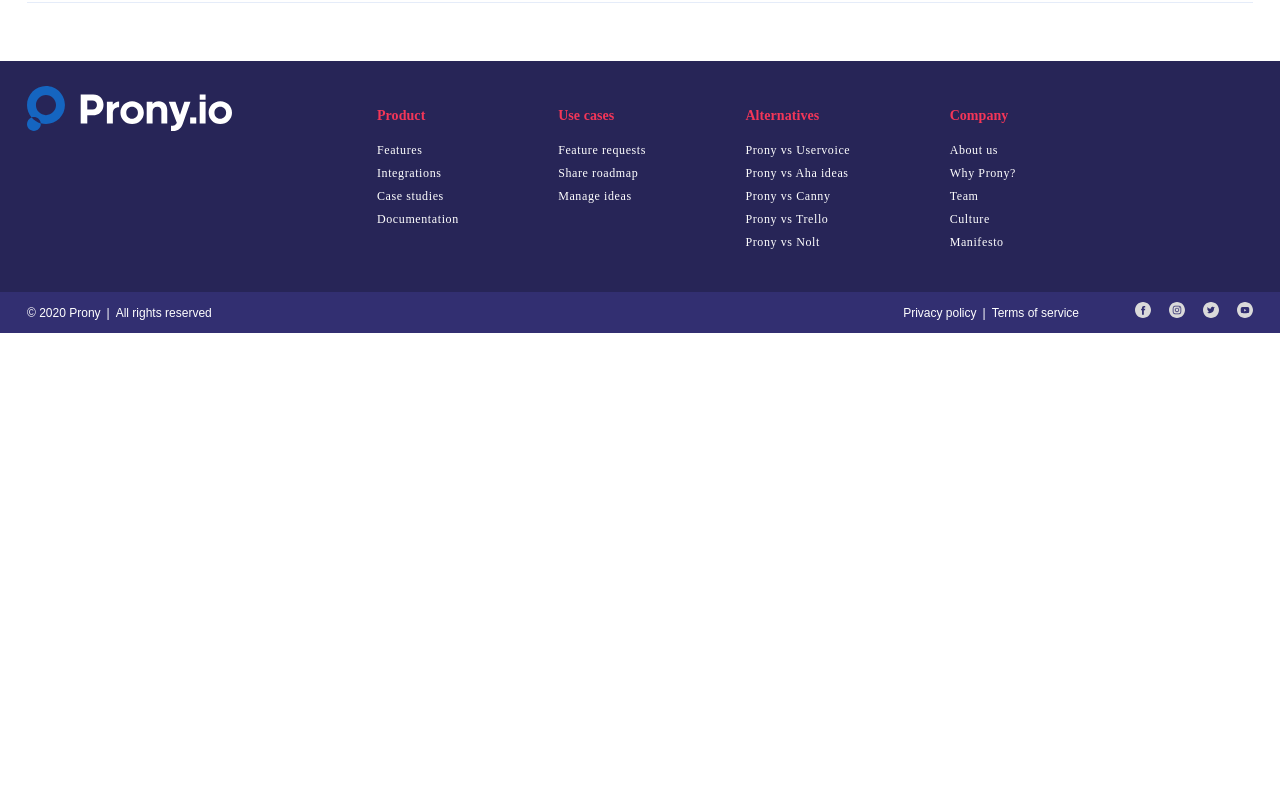
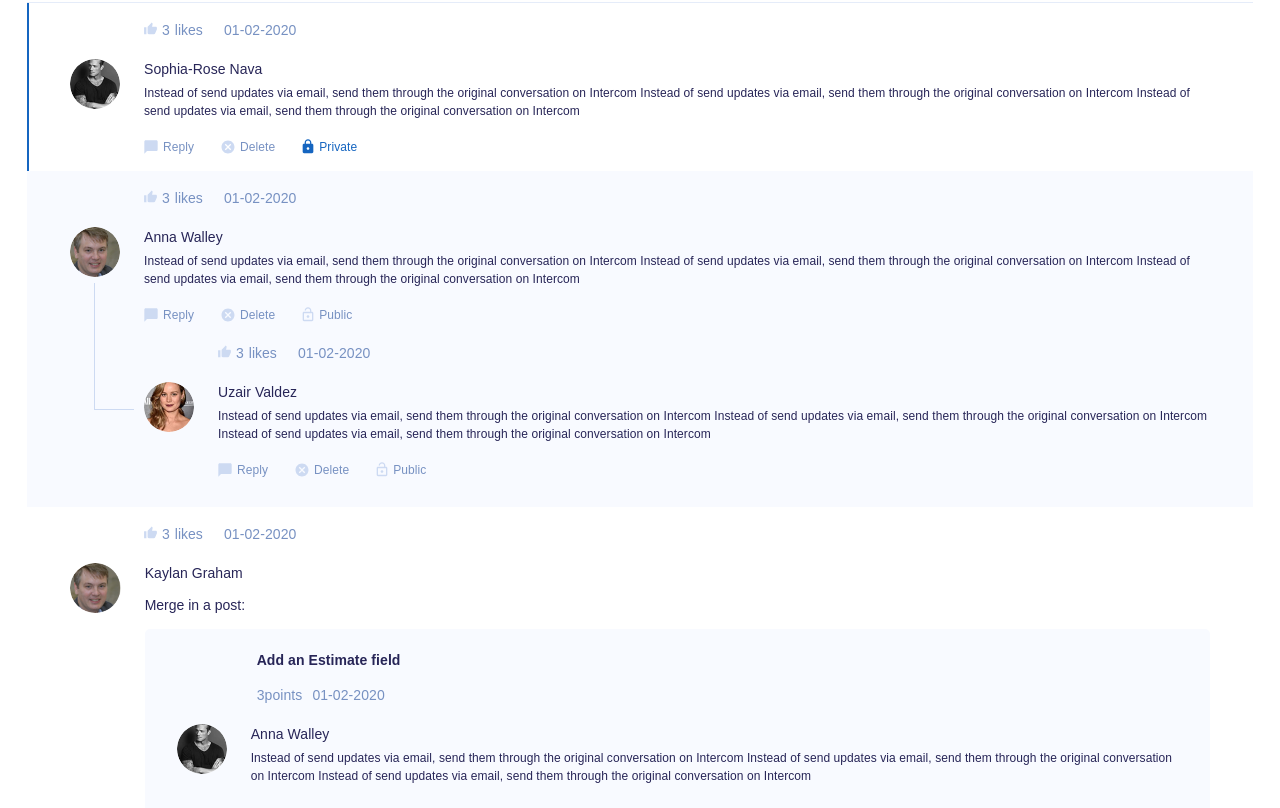
Before and after one commit to MTONSEG/prony_workspace, a React (Create React App) app: page /post in a window 1280 px wide. Shown: the part 892-1700 px from the top of the page. Before the commit the page ends 1225 px from the top, so only its background shows below. Built offline with nearby package versions, Linux system fonts and the light colour scheme; a web font is replaced by a local one.

Commit message:
add post screen

```diff
--- /dev/null
+++ b/src/components/Main/Post/MessagesPost/MessagePostItem/MessViewPostButtons/MessViewPostButtons.jsx
@@ -0,0 +1,39 @@
+import React, { useState } from 'react';
+import './MessViewPostButtons.scss';
+import { MessageIcon, CloseRoundIcon, PrivateIcon, PublicIcon } from '../../../../../UI/SVGIcons/SVGIcons';
+
+const MessViewPostButtons = ({ className, privacy, setPrivacy }) => {
+
+
+	const onClickHandler = () => { setPrivacy(!privacy) }
+
+	return (
+		<ul className={`messages-buttons ${className ? className : ''}`
+		}>
+			<li className="messages-buttons__item">
+				<MessageIcon />
+				<span className='messages-buttons__text'>Reply</span>
+			</li>
+			<li className="messages-buttons__item">
+				<CloseRoundIcon />
+				<span className='messages-buttons__text'>Delete</span>
+			</li>
+			{privacy
+				? <li className="messages-buttons__item private"
+					onClick={onClickHandler}
+				>
+					<PrivateIcon />
+					<span className='messages-buttons__text'>Private</span>
+				</li>
+				: <li className="messages-buttons__item"
+					onClick={onClickHandler}
+				>
+					<PublicIcon />
+					<span className='messages-buttons__text'>Public</span>
+				</li>
+			}
+		</ul>
+	)
+}
+
+export default MessViewPostButtons;
--- /dev/null
+++ b/src/components/Main/Post/MessagesPost/MessagePostItem/MessViewPostButtons/MessViewPostButtons.scss
@@ -0,0 +1,36 @@
+.messages-buttons,
+.messages-buttons__item {
+	display: flex;
+	align-items: center;
+}
+.messages-buttons {
+	gap: 27px;
+	&__icon {
+		margin: 0 6px 0 0;
+	}
+	&__text {
+		margin: 2px 0 0;
+		font-size: 12px;
+		line-height: 21px;
+		letter-spacing: 0.08px
+	}
+	&__item {
+		color: #7791C2;
+		cursor: pointer;
+		fill: #CDDAF2;
+		display: flex;
+		align-items: center;
+		gap: 5px;
+		svg {
+			transition: all .2s;
+		}
+		&:hover {
+			color: #1565C0;
+			fill: #1565C0;
+		}
+		&.private {
+			color: #1565C0;
+			fill: #1565C0;
+		}
+	}
+}
--- /dev/null
+++ b/src/components/Main/Post/MessagesPost/MessagePostItem/MessagePostItem.jsx
@@ -0,0 +1,118 @@
+import React, { useEffect, useState } from 'react';
+import LikeRoadmapWS from '../../../Workspace/RoadmapWorkspace/ItemRoadmapWorkspace/LikeRoadmapWS/LikeRoadmapWS';
+import './MessagePostItem.scss';
+import MessViewPostButtons from './MessViewPostButtons/MessViewPostButtons';
+
+const MessagePostItem = ({ className, name, photo, message, amountLikes, date, privacy, merge, reply, image, type }) => {
+
+	let [privacyState, setPrivacyState] = useState(privacy);
+	let [clickedLike, setClickedLike] = useState(false);
+	let [amountLikeState, setAmountLikeState] = useState(amountLikes);
+	let [showImage, setShowImage] = useState(false);
+
+	const onLikeClickHandler = () => {
+		setClickedLike(!clickedLike);
+
+		if (!clickedLike) setAmountLikeState(++amountLikeState);
+		else setAmountLikeState(--amountLikeState);
+	}
+
+	const onImageClickHandler = e => {
+		setShowImage(!showImage);
+	}
+
+
+
+	return (
+		<div className={
+			`messages-post-item
+			${privacyState ? 'privacy' : ''}
+			${className ? className : ''}`
+		}>
+			{type
+				?
+				<div className="messages-post-item__head">
+					<p className='messages-post-item__merged-text'>Add an Estimate field</p>
+					<div className={clickedLike
+						? "messages-post-item__likes clicked"
+						: "messages-post-item__likes"
+					}>
+
+						<p className='messages-post-item__likes-num'>
+							{amountLikeState}<span>points</span>
+						</p>
+						<div className="messages-post-item__date">{date}</div>
+					</div>
+				</div>
+				:
+				<div className="messages-post-item__head">
+					<LikeRoadmapWS amount={amountLikes} type='horizontal' />
+					<div className="messages-post-item__date">{date}</div>
+				</div>
+			}
+			<div className="messages-post-item__body">
+				<div className="messages-post-item__photo-wrap">
+					<img src={photo} alt={name} className="messages-post-item__photo" />
+				</div>
+				<div className="messages-post-item__content">
+					<p className="messages-post-item__name">{name}</p>
+					<p className="messages-post-item__mess">{message}</p>
+					{image
+						? <div className="messages-post-item__mess-img-wrap"
+
+							onClick={onImageClickHandler}>
+							<img src={image} alt="image" className="messages-post-item__mess-img" />
+						</div>
+						: <></>
+					}
+					{merge
+						? <>
+							<p style={{ marginBottom: '17px' }}>Merge in a post:</p>
+							{merge.map(el => <MessagePostItem
+								type={merge}
+								className={'merge'}
+								key={el.id}
+								photo={el.photo}
+								name={el.name}
+								message={el.message}
+								amountLikes={el.amountLikes}
+								date={el.date}
+								privacy={el.privacy}
+								merge={el.merge}
+								reply={el.reply}
+								image={el.image}
+							/>)}
+						</>
+						: <></>
+
+					}
+
+					<MessViewPostButtons
+						privacy={privacyState}
+						setPrivacy={setPrivacyState} />
+
+					{reply
+						? reply.map(el => <MessagePostItem
+							className={'reply'}
+							key={el.id}
+							photo={el.photo}
+							name={el.name}
+							message={el.message}
+							amountLikes={el.amountLikes}
+							date={el.date}
+							privacy={el.privacy}
+							merge={el.merge}
+							reply={el.reply}
+							image={el.image}
+						/>)
+						: <></>
+
+					}
+
+				</div>
+			</div>
+		</div>
+	)
+}
+
+export default MessagePostItem;
--- /dev/null
+++ b/src/components/Main/Post/MessagesPost/MessagePostItem/MessagePostItem.scss
@@ -0,0 +1,100 @@
+.messages-post-item {
+	padding: 17px 43px 13px;
+	background: #fff;
+	position: relative;
+	&.reply {
+		padding: 17px 0 13px;
+		background: transparent;
+		&::after{
+			content: "";
+			position: absolute;
+			bottom: calc(100% - 84px);
+			right: calc(100% - -10px);
+			width: 40px;
+			height: 127px;
+			border-left: 1px solid;
+			border-bottom: 1px solid;
+			border-color: #CDDAF2;
+		}
+	}
+	& .merge {
+		padding: 17px 28px 13px;
+		border: 4px solid #F8FAFF;
+		border-radius: 5px;
+		background: #fff;
+		margin: 0 0 20px;
+		& .messages-buttons {
+			display: none;
+		}
+		& .messages-post-item__head {
+			margin: 0 0 18px 0;
+			display: block;
+		}
+		& .messages-post-item__likes {
+			gap: 10px;
+		}
+		& .messages-post-item__merged-text {
+			font-weight: 600;
+			line-height: 21px;
+			letter-spacing: 0.07px;
+			margin: 0 0 14px;
+		}
+	}
+	&:nth-child(2n) {
+		background: #F8FAFF;
+	}
+	&.privacy {
+		&::before {
+			content: '';
+			position: absolute;
+			top: 0;
+			left: 0;
+			height: 100%;
+			width: 2px;
+			background: #1565C0;
+		}
+	}
+
+	&__body,
+	&__head,
+	&__likes {
+		display: flex;
+		align-items: center;
+	}
+
+	&__head {
+		margin: 0 0 18px 74px;
+		position: relative;
+		padding: 0 0 0 80px;
+	}
+
+	&__likes,
+	&__date {
+		line-height: 21px;
+		letter-spacing: 0.08px;
+		color: #7791C2;
+	}
+
+	&__body {
+		align-items: flex-start;
+	}
+
+	&__photo {
+		flex: 0 0 50px;
+		height: 50px;
+		border-radius: 100%;
+		margin: 0 24px 0 0;
+	}
+	&__name {
+		font-weight: 500;
+		line-height: 20px;
+		letter-spacing: 0.06px;
+		margin: 0 0 5px;
+	}
+	&__mess {
+		font-size: 12px;
+		line-height: 18px;
+		letter-spacing: 0.08px;
+		margin: 0 0 15px;
+	}
+}
--- /dev/null
+++ b/src/components/Main/Post/MessagesPost/MessagesPost.jsx
@@ -0,0 +1,29 @@
+import React from 'react';
+import MessagePostItem from './MessagePostItem/MessagePostItem';
+import './MessagesPost.scss';
+
+const MessagesPost = ({ className, state }) => {
+
+	let messageList = state.map(el => (
+		<MessagePostItem
+			key={el.id}
+			photo={el.photo}
+			name={el.name}
+			message={el.message}
+			amountLikes={el.amountLikes}
+			date={el.date}
+			privacy={el.privacy}
+			merge={el.merge}
+			reply={el.reply}
+			image={el.image}
+		/>
+	))
+
+	return (
+		<div className={`messages-post ${className ? className : ''}`}>
+			{messageList}
+		</div>
+	)
+}
+
+export default MessagesPost;
--- /dev/null
+++ b/src/components/Main/Post/MessagesPost/MessagesPost.scss
@@ -0,0 +1,36 @@
+.upload-block {
+	&__title {
+		line-height: 21px;
+		letter-spacing: 0.08px;
+		color: #9E9E9E;
+		margin: 0 0 6px;
+		position: relative;
+		&.important::after {
+			content: "*";
+			display: inline-block;
+			color: #F44336;
+			margin: 0 0 0 3px;
+		}
+	}
+	&__upload,
+	&__uploaded {
+		margin: 0 0 13px;
+	}
+
+	&__uploaded {
+		position: relative;
+		width: 93px;
+		height: 68px;
+		img {
+			object-fit: cover;
+			width: 100%;
+			height: 100%;
+		}
+	}
+	&__uploaded-del {
+		position: absolute;
+		top: 0;
+		right: -26px;
+		cursor: pointer;
+	}
+}
--- a/src/components/Main/Post/Post.jsx
+++ b/src/components/Main/Post/Post.jsx
@@ -4,6 +4,7 @@
 import VotersPost from './VotersPost/VotersPost';
 import BodyPost from './BodyPost/BodyPost';
 import FormsPost from './FormsPost/FormsPost';
+import MessagesPost from './MessagesPost/MessagesPost';
 
 
 const Post = props => {
@@ -14,6 +15,9 @@
 			<VotersPost state={state.voters} style={{ margin: '0 0 25px' }} />
 			<BodyPost state={state.post} style={{ margin: '0 0 29px' }} />
 			<FormsPost privacy={state.privacy} />
+			<MessagesPost
+				state={state.messages}
+			/>
 		</div>
 	)
 }
--- a/src/components/Main/Workspace/RoadmapWorkspace/ItemRoadmapWorkspace/LikeRoadmapWS/LikeRoadmapWS.jsx
+++ b/src/components/Main/Workspace/RoadmapWorkspace/ItemRoadmapWorkspace/LikeRoadmapWS/LikeRoadmapWS.jsx
@@ -2,7 +2,7 @@
 import { LikeIcon } from "../../../../../UI/SVGIcons/SVGIcons";
 import './LikeRoadmapWS.scss';
 
-const LikeRoadmapWS = ({ amount, style }) => {
+const LikeRoadmapWS = ({ amount, style, type }) => {
 
 	const [amountValue, setAmountValue] = useState(Number(amount));
 	const ref = useRef(null);
@@ -18,16 +18,17 @@
 
 	}
 
-
+	let horizontal = type === 'horizontal' ? 'horizontal' : '';
 
 	return (
 		<div ref={ref}
 			style={style ? style : {}}
-			className="like-block"
+			className={`like-block ${horizontal}`}
 			onClick={e => { onLikeClickHandler(e) }}
 		>
 			<LikeIcon />
 			<span >{amountValue}</span>
+			{horizontal && <span >likes</span>}
 		</div>
 	)
 }
--- a/src/components/Main/Workspace/RoadmapWorkspace/ItemRoadmapWorkspace/LikeRoadmapWS/LikeRoadmapWS.scss
+++ b/src/components/Main/Workspace/RoadmapWorkspace/ItemRoadmapWorkspace/LikeRoadmapWS/LikeRoadmapWS.scss
@@ -1,6 +1,7 @@
 .like-block {
 	flex: 0 0 auto;
 	display: flex;
+	align-items: center;
 	flex-direction: column;
 	gap: 5px;
 	fill: #CDDAF2;
@@ -13,6 +14,12 @@
 	span {
 		user-select:none;
 	}
+	&.horizontal {
+		flex-direction: row;
+		svg {
+			margin: 0 0 4px;
+		}
+	}
 	&.active {
 		fill:#1565C0;
 	}
--- a/src/components/UI/SVGIcons/SVGIcons.jsx
+++ b/src/components/UI/SVGIcons/SVGIcons.jsx
@@ -87,13 +87,23 @@
 	</svg>
 )
 export const CloseRoundIcon = props => (
-	<svg width="18" height="18" viewBox="0 0 18 18" fill="none" xmlns="http://www.w3.org/2000/svg">
-		<path d="M9.00033 0.666626C4.39616 0.666626 0.666992 4.39579 0.666992 8.99996C0.666992 13.6041 4.39616 17.3333 9.00033 17.3333C13.6045 17.3333 17.3337 13.6041 17.3337 8.99996C17.3337 4.39579 13.6045 0.666626 9.00033 0.666626ZM13.167 11.9875L11.9878 13.1666L9.00033 10.1791L6.01283 13.1666L4.83366 11.9875L7.82116 8.99996L4.83366 6.01246L6.01283 4.83329L9.00033 7.82079L11.9878 4.83329L13.167 6.01246L10.1795 8.99996L13.167 11.9875Z" fill="#E0E0E0" />
+	<svg width="14" height="14" viewBox="0 0 18 18" xmlns="http://www.w3.org/2000/svg">
+		<path d="M9.00033 0.666626C4.39616 0.666626 0.666992 4.39579 0.666992 8.99996C0.666992 13.6041 4.39616 17.3333 9.00033 17.3333C13.6045 17.3333 17.3337 13.6041 17.3337 8.99996C17.3337 4.39579 13.6045 0.666626 9.00033 0.666626ZM13.167 11.9875L11.9878 13.1666L9.00033 10.1791L6.01283 13.1666L4.83366 11.9875L7.82116 8.99996L4.83366 6.01246L6.01283 4.83329L9.00033 7.82079L11.9878 4.83329L13.167 6.01246L10.1795 8.99996L13.167 11.9875Z" />
 	</svg>
+
 )
 export const ClipIcon = props => (
 	<svg width="16" height="16" viewBox="0 0 16 16" xmlns="http://www.w3.org/2000/svg">
 		<path d="M14.6439 1.67626C12.8903 -0.0395509 10.0869 -0.0391777 8.33369 1.67711L0.980778 9.03006C-0.348776 10.391 -0.323367 12.572 1.03753 13.9015C2.37604 15.2092 4.51374 15.2092 5.85225 13.9015L12.5104 7.24335C13.376 6.37777 13.376 4.97436 12.5104 4.10879C11.6449 3.24322 10.2414 3.24322 9.37587 4.10879L3.00717 10.4775C2.78503 10.7075 2.79141 11.074 3.02141 11.2961C3.24579 11.5128 3.60148 11.5128 3.82586 11.2961L10.1945 4.92745C10.6169 4.52287 11.2872 4.53729 11.6917 4.95961C12.0841 5.36917 12.0841 6.01512 11.6917 6.42469L5.03359 13.0828C4.13413 13.9695 2.68614 13.9591 1.79947 13.0597C0.92175 12.1693 0.92175 10.7391 1.79947 9.84872L9.15238 2.49577C10.4621 1.18555 12.586 1.18518 13.8962 2.49489C15.2064 3.80459 15.2068 5.92848 13.8971 7.2387L6.54413 14.5916C6.30126 14.7996 6.27297 15.1651 6.48096 15.408C6.68895 15.6509 7.05445 15.6792 7.29731 15.4712C7.31997 15.4518 7.34107 15.4307 7.36048 15.408L14.7134 8.05505C16.4557 6.2744 16.4246 3.4185 14.6439 1.67626Z" fill="#272557" />
 	</svg>
-
 )
+export const PublicIcon = props => (
+	<svg width="12" height="15" viewBox="0 0 12 15" xmlns="http://www.w3.org/2000/svg">
+		<path d="M5.99984 10.8334C6.7365 10.8334 7.33317 10.2367 7.33317 9.50002C7.33317 8.76335 6.7365 8.16669 5.99984 8.16669C5.26317 8.16669 4.6665 8.76335 4.6665 9.50002C4.6665 10.2367 5.26317 10.8334 5.99984 10.8334ZM9.99984 4.83335H9.33317V3.50002C9.33317 1.66002 7.83984 0.166687 5.99984 0.166687C4.15984 0.166687 2.6665 1.66002 2.6665 3.50002H3.93317C3.93317 2.36002 4.85984 1.43335 5.99984 1.43335C7.13984 1.43335 8.0665 2.36002 8.0665 3.50002V4.83335H1.99984C1.26317 4.83335 0.666504 5.43002 0.666504 6.16669V12.8334C0.666504 13.57 1.26317 14.1667 1.99984 14.1667H9.99984C10.7365 14.1667 11.3332 13.57 11.3332 12.8334V6.16669C11.3332 5.43002 10.7365 4.83335 9.99984 4.83335ZM9.99984 12.8334H1.99984V6.16669H9.99984V12.8334Z" />
+	</svg>
+)
+export const PrivateIcon = props => (
+	<svg width="12" height="15" viewBox="0 0 12 15" xmlns="http://www.w3.org/2000/svg">
+		<path d="M9.99984 4.83335H9.33317V3.50002C9.33317 1.66002 7.83984 0.166687 5.99984 0.166687C4.15984 0.166687 2.6665 1.66002 2.6665 3.50002V4.83335H1.99984C1.26317 4.83335 0.666504 5.43002 0.666504 6.16669V12.8334C0.666504 13.57 1.26317 14.1667 1.99984 14.1667H9.99984C10.7365 14.1667 11.3332 13.57 11.3332 12.8334V6.16669C11.3332 5.43002 10.7365 4.83335 9.99984 4.83335ZM5.99984 10.8334C5.26317 10.8334 4.6665 10.2367 4.6665 9.50002C4.6665 8.76335 5.26317 8.16669 5.99984 8.16669C6.7365 8.16669 7.33317 8.76335 7.33317 9.50002C7.33317 10.2367 6.7365 10.8334 5.99984 10.8334ZM8.0665 4.83335H3.93317V3.50002C3.93317 2.36002 4.85984 1.43335 5.99984 1.43335C7.13984 1.43335 8.0665 2.36002 8.0665 3.50002V4.83335Z" />
+	</svg>
+)
```
Also changed, not shown: src/assets/icons/lock.svg (added), src/assets/icons/unlock.svg (added).
